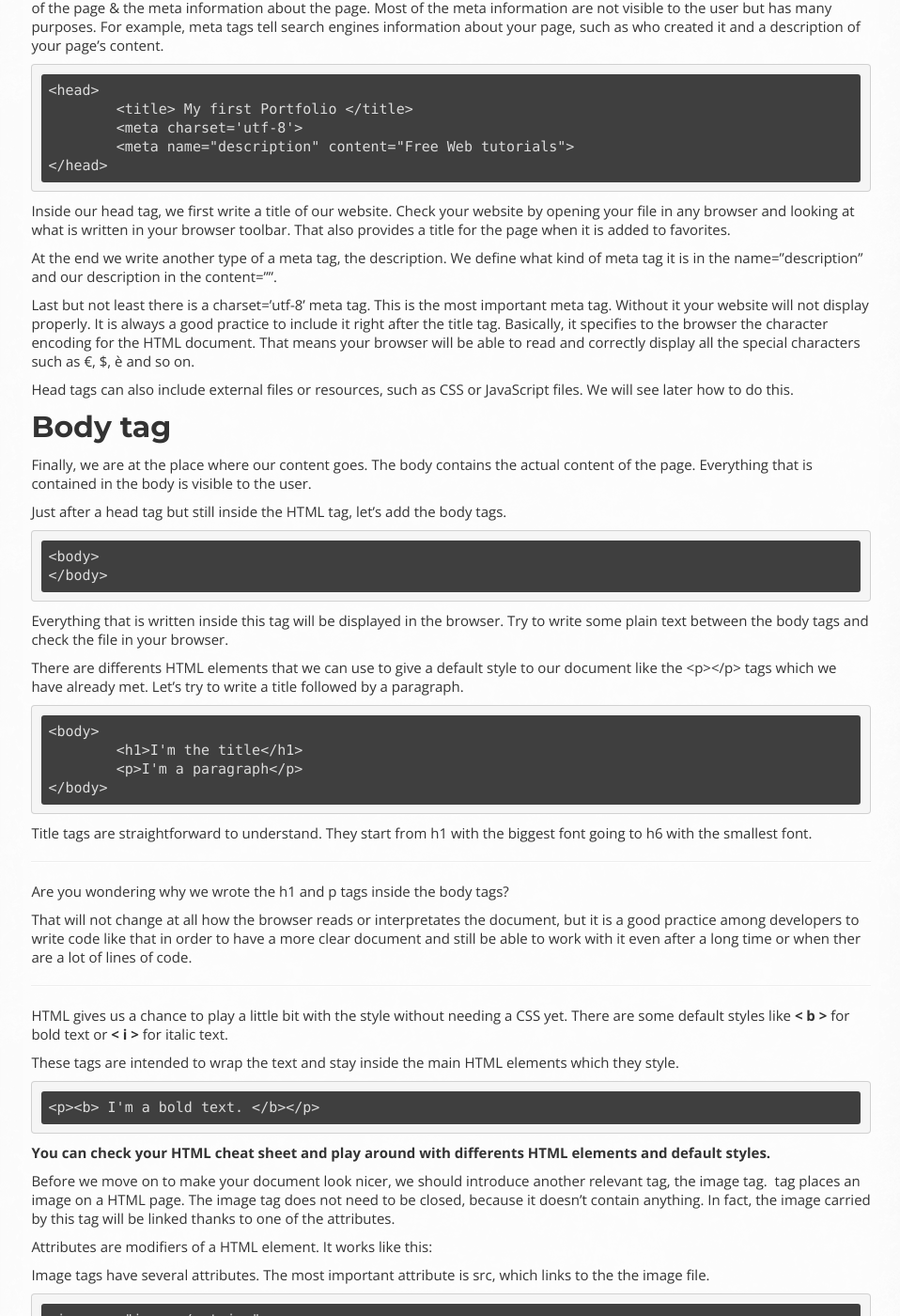
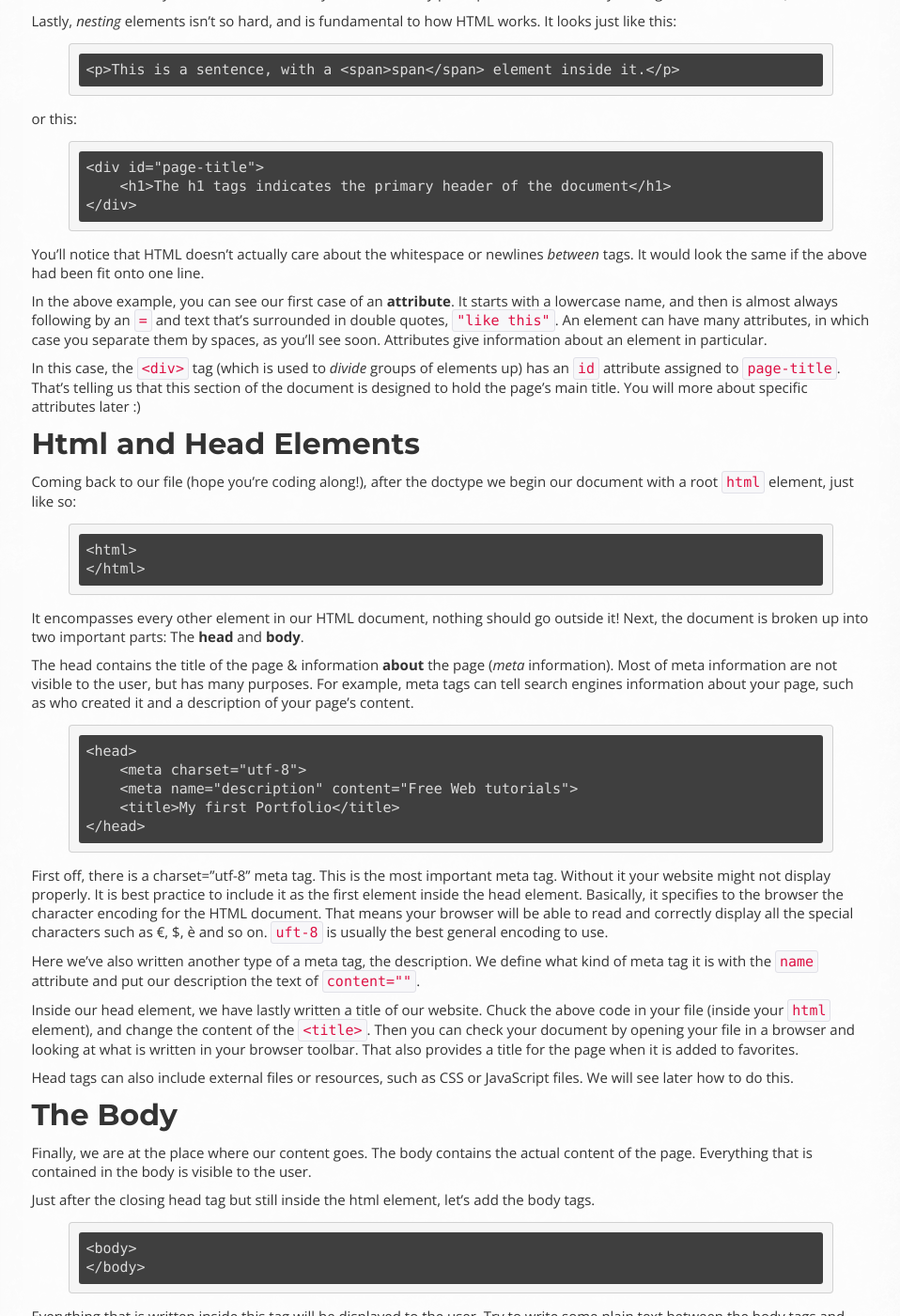
Before and after one commit to OpenTechSchool/html-css-beginners, a Jekyll site: the page built from core/structure.md, in a window 1280 px wide and 1400 px high, scrolled down 1107 px. Shown: the whole window at 94% size, without its empty margins (313-1271 px from the left). Built offline with Jekyll 4.4.1, drawn with Linux system fonts in a browser that asks for light colours; some of the changed text lies outside the part shown.

Commit message:
Rewritten / worded most of the page
There were a lot of improvements to be made-

- Some english grammar was still not quite right
- Made sure html highlighting was used for all code examples
- A lot of technical mistakes, e.g confusing / conflating
  html elements and tags, recommended the charset meta element
  after the title, instead of as soon as possible after head
- Attributes were not explained very thoroughly
- Included a complete example of a HTML document
- Removed <b>, <i>, and <img> section, I think this could be
  expanded into a 'crash course' page on the most common html
  elements.

```diff
--- a/core/structure.md
+++ b/core/structure.md
@@ -5,9 +5,17 @@ title: The template structure
 
 ---
 
+### Preamble: How to write a HTML document
+
+This is actually pretty simple: HTML is written in just a plain text document.
+Even Microsoft Notepad can write one just fine, although you might wish to use
+a code editor like Sublime Text, Gedit, or Textmate instead.
+
+A HTML file always uses the extension **.html** to indicate its filetype.
+
 # Doctype
 
-The ﬁrst thing on a HTML page is the doctype, which as you might guess,
+The ﬁrst thing on a HTML page is the **doctype**, which as you might guess,
 tells the browser what type of document it's looking at, and how to read it.
 
 Thankfully, HTML5's doctype is extremely simple - it's just `html`.
@@ -20,138 +28,207 @@ Open a new file in your editor and write this line first:
 
 You're now officially editing a html document!
 
-# What is a tag?
+# Elements and Tags
 
-We have already met the most important HTML element: a tag.
-This gives structure to an HTML document and organizes the
-content in a hierarchy.
+These are the basic building blocks of HTML.
 
-Tags contain characters that indicate the tags' purpose. For example, the `<p>` tag open paragraphs and the `</li>` closes a list item.
-Tags mark the beginning & end of an element and wrap the content of this element;
-that's why it is always necessary to open and close our tags as we just saw.
+**Elements** *are* what makes up a HTML document. Because you can have zero,
+one or more elements inside another, this is what makes HTML *heirarchical*.
+An element can include three things: a tag, attributes, and content.
+
+A **Tag** is the thing that indicates an element's purpose. For example,
+the `<p>` tag indicates a paragraph of text is in that element, and the `<li>`
+represents a 'list item'. You'll notice they're always surrounded by angle
+backets. *Opening* and *Closing* tags mark the beginning and end of an
+element and wrap its content, like so:
 
 {% highlight html %}
 <p>This is a paragraph.</p>
 {% endhighlight %}
 
-Always double-check if you closed all your tags; otherwise, the browser can't understand what
-the code is about and will not display the content correctly.
+You can see the closing tag includes a `/` before its name; otherwise it would
+be another opening tag!
 
-There are also some tags that are exceptions to this rule. When elements cannot contain anything else, then they don't need to be closed. For example, the following tags do not need to be closed.
+**Always** double-check that you've closed all your elements; otherwise, a
+browser can and will get mixed up trying to understand your HTML document.
 
-	<br/>
-	<input>
-	<img>
+There are some specific elements that are exceptions to this rule.
+When elements cannot contain anything else, then they don't need to be closed.
+For example, the following elements 'stand on their own':
 
-There aren't so many of such tags, and you could easily learn them by writing more code :)
+{% highlight html %}
+<hr>
+<input>
+<img>
+{% endhighlight %}
 
-## HTML and Head tag
+There aren't so many of such elements, and you should easily pick up which are
+which by writing some more code :)
 
-Coming back to our file, after the doctype we need to tell the browser that
-this is a HTML file with the following tags:
+Lastly, *nesting* elements isn't so hard, and is fundamental to how HTML works.
+It looks just like this:
 
-	<HTML>
-	</HTML>
+{% highlight html %}
+<p>This is a sentence, with a <span>span</span> element inside it.</p>
+{% endhighlight %}
 
-Inside the HTML tag we can write all our HTML elements.
-We basically have two blocks: head and body.
-Head contains the title of the page & the meta information about the page.
-Most of the meta information are not visible to the user but has many purposes.
-For example, meta tags tell search engines information about your page, such as who created it and a description of your page's content.
+or this:
 
-	<head>
-		<title> My first Portfolio </title>
-		<meta charset='utf-8'>
-		<meta name="description" content="Free Web tutorials">
-	</head>
+{% highlight html %}
+<div id="page-title">
+    <h1>The h1 tags indicates the primary header of the document</h1>
+</div>
+{% endhighlight %}
 
-Inside our head tag, we first write a title of our website.
-Check your website by opening your file in any browser and looking at what is written in your browser toolbar. That also provides a title for the page when it is added to favorites.
+You'll notice that HTML doesn't actually care about the whitespace or
+newlines *between* tags. It would look the same if the above had been fit
+onto one line.
 
-At the end we write another type of a meta tag, the description. We define
-what kind of meta tag it is in the name="description" and our description in the content="".
+In the above example, you can see our first case of an **attribute**. It
+starts with a lowercase name, and then is almost always following by an
+`=` and text that's surrounded in double quotes, `"like this"`. An element
+can have many attributes, in which case you separate them by spaces, as you'll
+see soon. Attributes give information about an element in particular.
 
-Last but not least there is a charset='utf-8' meta tag.
-This is the most important meta tag. Without it your website will not display
-properly. It is always a good practice to include it right after the title tag.
-Basically, it specifies to the browser the character encoding for the HTML document.
-That means your browser will be able to read and correctly display all the special characters such as
-€, $, è and so on.
+In this case, the `<div>` tag (which is used to *divide* groups of elements up)
+has an `id` attribute assigned to `page-title`. That's telling us that this
+section of the document is designed to hold the page's main title. You will
+more about specific attributes later :)
 
-Head tags can also include external files or resources, such as CSS or JavaScript files.
-We will see later how to do this.
+## Html and Head Elements
 
-## Body tag
+Coming back to our file (hope you're coding along!), after the doctype we
+begin our document with a root `html` element, just like so:
+
+{% highlight html %}
+<html>
+</html>
+{% endhighlight %}
+
+It encompasses every other element in our HTML document, nothing should go
+outside it! Next, the document is broken up into two important parts:
+The **head** and **body**.
+
+The head contains the title of the page & information **about** the page
+(*meta* information). Most of meta information are not visible to the user,
+but has many purposes. For example, meta tags can tell search engines
+information about your page, such as who created it and a description of
+your page's content.
+
+{% highlight html %}
+<head>
+    <meta charset="utf-8">
+    <meta name="description" content="Free Web tutorials">
+    <title>My first Portfolio</title>
+</head>
+{% endhighlight %}
+
+First off, there is a charset="utf-8" meta tag.
+This is the most important meta tag. Without it your website might not display
+properly. It is best practice to include it as the first element inside the
+head element. Basically, it specifies to the browser the character encoding
+for the HTML document. That means your browser will be able to read and
+correctly display all the special characters such as €, $, è and so on. `uft-8`
+is usually the best general encoding to use.
+
+Here we've also written another type of a meta tag, the description.
+We define what kind of meta tag it is with the `name` attribute and put our
+description the text of `content=""`.
+
+Inside our head element, we have lastly written a title of our website. Chuck
+the above code in your file (inside your `html` element), and change the
+content of the `<title>`. Then you can check your document by opening your
+file in a browser and looking at what is written in your browser toolbar.
+That also provides a title for the page when it is added to favorites.
+
+Head tags can also include external files or resources, such as CSS or
+JavaScript files. We will see later how to do this.
+
+## The Body
 
 Finally, we are at the place where our content goes.
-The body contains the actual content of the page. Everything that is contained in
-the body is visible to the user.
+The body contains the actual content of the page. Everything that is
+contained in the body is visible to the user.
 
-Just after a head tag but still inside the HTML tag, let's add the body tags.
+Just after the closing head tag but still inside the html element,
+let's add the body tags.
 
-	<body>
-	</body>
+{% highlight html %}
+<body>
+</body>
+{% endhighlight %}
 
-Everything that is written inside this tag will be displayed in
-the browser.
-Try to write some plain text between the body tags and check the file in your browser.
+Everything that is written inside this tag will be displayed to the user.
+Try to write some plain text between the body tags and check the file
+in your browser.
 
-There are differents HTML elements that we can use to give a default style to
-our document like the <p></p> tags which we have already met.
-Let's try to write a title followed by a paragraph.
+There are different HTML elements that we can use to indicate different types
+of content in our document, like the <p></p> tags which we have already met.
+Let's try to write a title, followed by a paragraph.
 
-	<body>
-		<h1>I'm the title</h1>
-		<p>I'm a paragraph</p>
-	</body>
+{% highlight html %}
+<body>
+    <h1>I'm the title.</h1>
+    <p>And I'm a paragraph!</p>
+</body>
+{% endhighlight %}
 
-Title tags are straightforward to understand. They start from h1 with the biggest font going
-to h6 with the smallest font.
+Heading elements are straightforward to understand. They start from h1 with the
+biggest font going to h6 with the smallest font.
 
 ******
 
-Are you wondering why we wrote the h1 and p tags inside the body tags?
+Are you wondering why we wrote the h1 and p tags *indented* inside
+the body tags?
 
-That will not change at all how the browser reads or interpretates the document, but it
-is a good practice among developers to write code like that in order to have a more clear
-document and still be able to work with it even after a long time or when ther are a lot of lines of code.
+That will not change at all how the browser reads or interpretates the
+document, but it is a good practice among developers to write code like that
+in order to have a more clear document and still be able to work with it
+even after a long time or when there is a lot of lines of code. It also shows
+the heircharcical nature of HTML pretty well.
 
 ******
 
-HTML gives us a chance to play a little bit with the style without needing a CSS yet.
-There are some default styles like **< b >** for bold text or  **< i >** for italic text.
+So far, our entire document might look like this:
 
-These tags are intended to wrap the text and stay inside the main HTML elements which
-they style.
+{% highlight html %}
+<!DOCTYPE html>
+<html>
+    <head>
+        <meta charset="utf-8">
+        <meta name="description" content="Free Web tutorials">
+        <title>My first Portfolio</title>
+    </head>
+    <body>
+        <h1>I'm the title.</h1>
+        <p>And I'm a paragraph!</p>
+        <h3>This is a sub-heading...</h3>
+        <p>Well now we're just blathering on.</p>
+    </body>
+</html>
+{% endhighlight %}
 
-	<p><b> I'm a bold text. </b></p>
 
-**You can check your HTML cheat sheet and play around with differents HTML
-elements and default styles.**
+Hopefully the document in your file looks similar, but not exactly the same.
+You might have changed some of the text... does it all work in your browser?
 
-Before we move on to make your document look nicer, we should introduce another relevant tag,
-the image tag.
-<img> tag places an image on a HTML page.
-The image tag does not need to be closed, because it doesn't contain anything. In fact, the image
-carried by this tag will be linked thanks to one of the attributes.
+There are two questions you might be asking, which we intend to answer:
 
-Attributes are modifiers of a HTML element. It works like this:
-<tag attribute="value"></tag>
+1. Right now I can basically write paragraphs and headers. What are some other
+   HTML elements and how can I use them? How would I get a picture?
 
-Image tags have several attributes. The most important attribute is src, which links to the
-the image file.
+2. Ok, so I have some content, but this looks utterly bland. How do I spice it
+   up a little?
 
-	<img src="images/cat.jpg">
+Read on to find out!
 
-The src attribute specifies the URL of an image.
+******
 
-There are at least three other important attributes: alt, width and height.
-**Alt** specifies an alternate text for an image. It is important especially if the user can't see the image, so that the user can still know what the missing image is about.
-**Width** and **height,** as you can imagine, set the size of the image.
-Let's update our image tag.
+lastly, you might also wonder why you're writing all these elements by hand,
+when you could make up the same stuff in a Word document.
 
-	<img src="images/cat.jpg" alt="little cat" width="200" height="150">
-
-Look in your browser and... the image is there!
-
-**Add another one or two images and play a little bit with them.**
+Well, think about some of the cooler websites around that you've seen on the
+web, and their complex layouts. Do you think you could replicate them
+using Word? How long might it take? That's the power of manual control that
+HTML (and CSS, and Javascript) gives to the web and web developers. You can
+learn it too!
```
